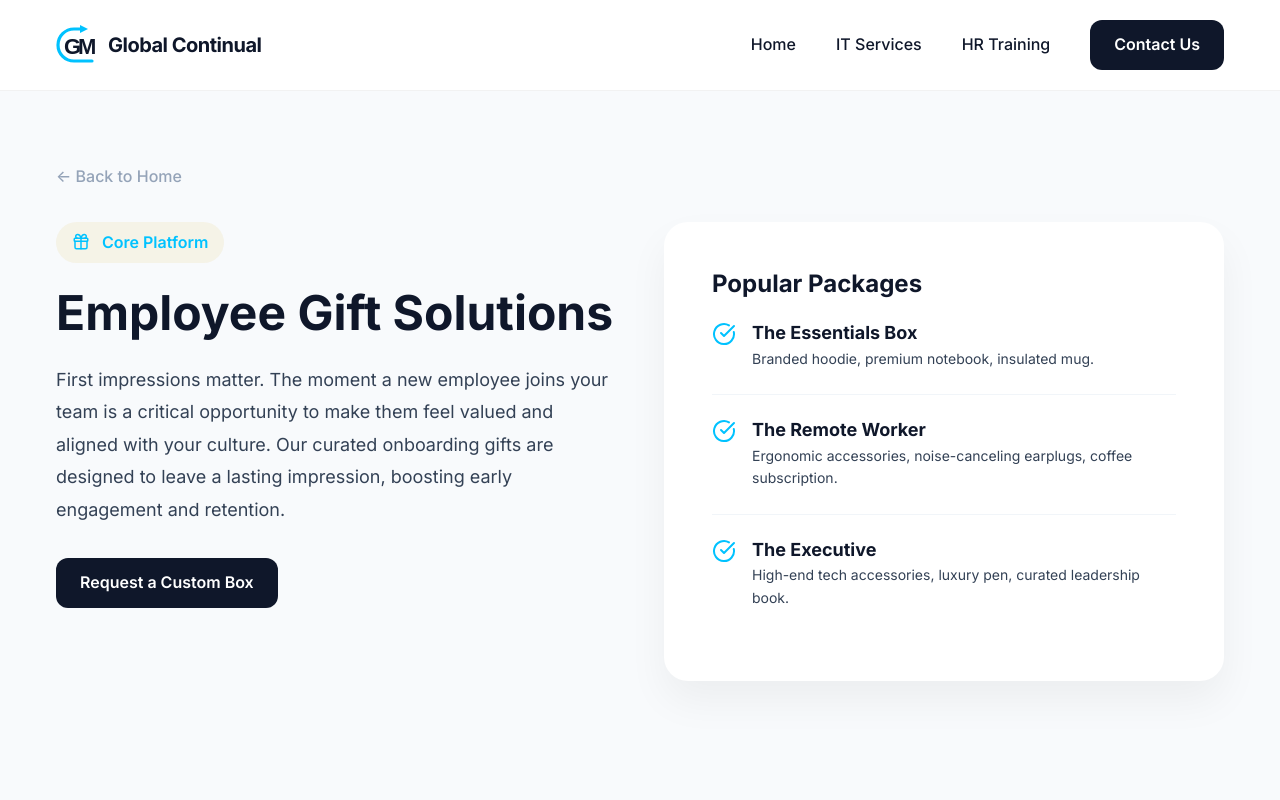
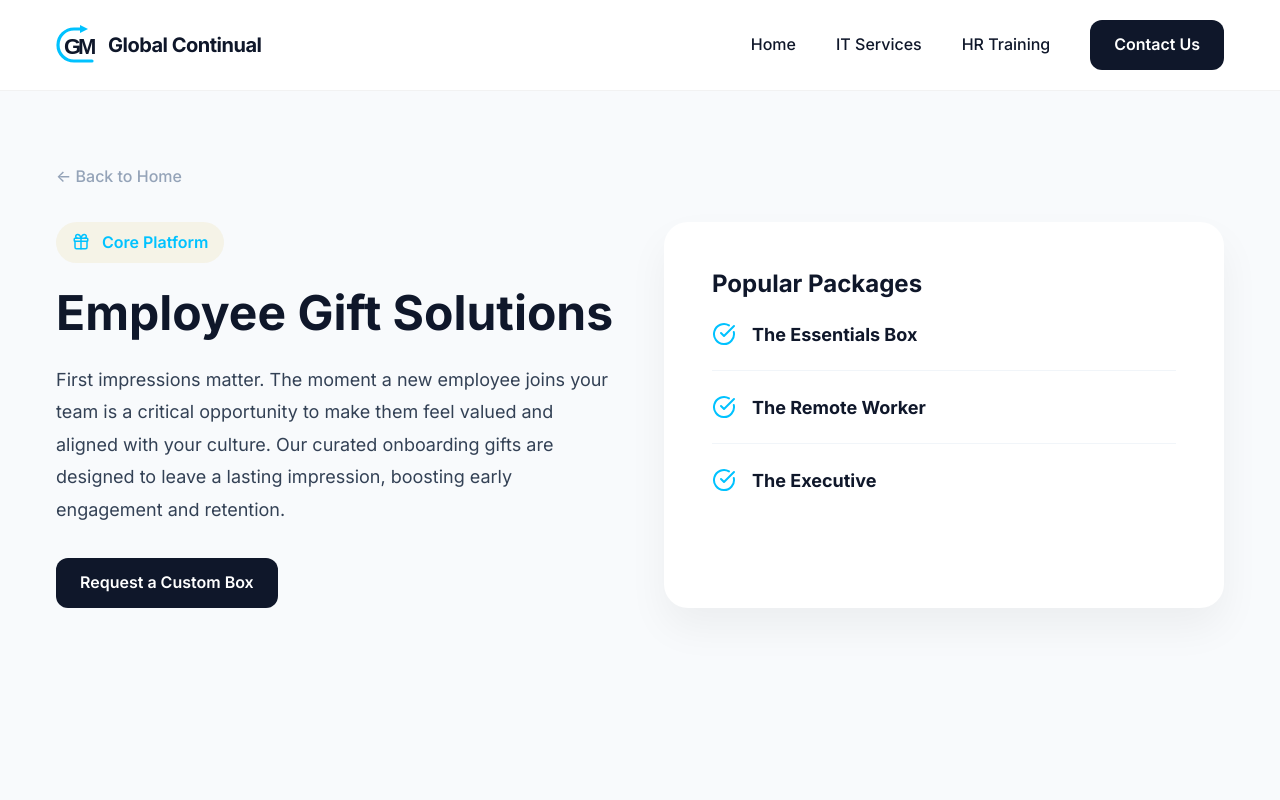
Before and after one commit to Girish-Chandran-N/GCM, a React (Vite) app: page /gift-solutions in a window 1280 px wide. Shown: the top 800 px of the page. Built offline with nearby package versions, Linux system fonts and the light colour scheme.

Commit message:
chore: Removed specific item descriptions from Gift Solutions page

```diff
--- a/src/pages/GiftSolutions.jsx
+++ b/src/pages/GiftSolutions.jsx
@@ -28,15 +28,14 @@ const GiftSolutions = () => {
             <h3 style={{ fontSize: '1.5rem', marginBottom: '1.5rem' }}>Popular Packages</h3>
             <div style={{ display: 'flex', flexDirection: 'column', gap: '1.5rem' }}>
               {[
-                { title: 'The Essentials Box', desc: 'Branded hoodie, premium notebook, insulated mug.' },
-                { title: 'The Remote Worker', desc: 'Ergonomic accessories, noise-canceling earplugs, coffee subscription.' },
-                { title: 'The Executive', desc: 'High-end tech accessories, luxury pen, curated leadership book.' },
+                { title: 'The Essentials Box' },
+                { title: 'The Remote Worker' },
+                { title: 'The Executive' },
               ].map((item, i) => (
-                <div key={i} style={{ display: 'flex', gap: '1rem', paddingBottom: '1.5rem', borderBottom: i !== 2 ? '1px solid #f1f5f9' : 'none' }}>
+                <div key={i} style={{ display: 'flex', alignItems: 'center', gap: '1rem', paddingBottom: '1.5rem', borderBottom: i !== 2 ? '1px solid #f1f5f9' : 'none' }}>
                   <CheckCircle color="var(--accent-cyan)" style={{ flexShrink: 0 }} />
                   <div>
-                    <h4 style={{ fontSize: '1.125rem', marginBottom: '0.25rem' }}>{item.title}</h4>
-                    <p style={{ color: 'var(--text-main)', fontSize: '0.875rem' }}>{item.desc}</p>
+                    <h4 style={{ fontSize: '1.125rem', margin: 0 }}>{item.title}</h4>
                   </div>
                 </div>
               ))}
```
